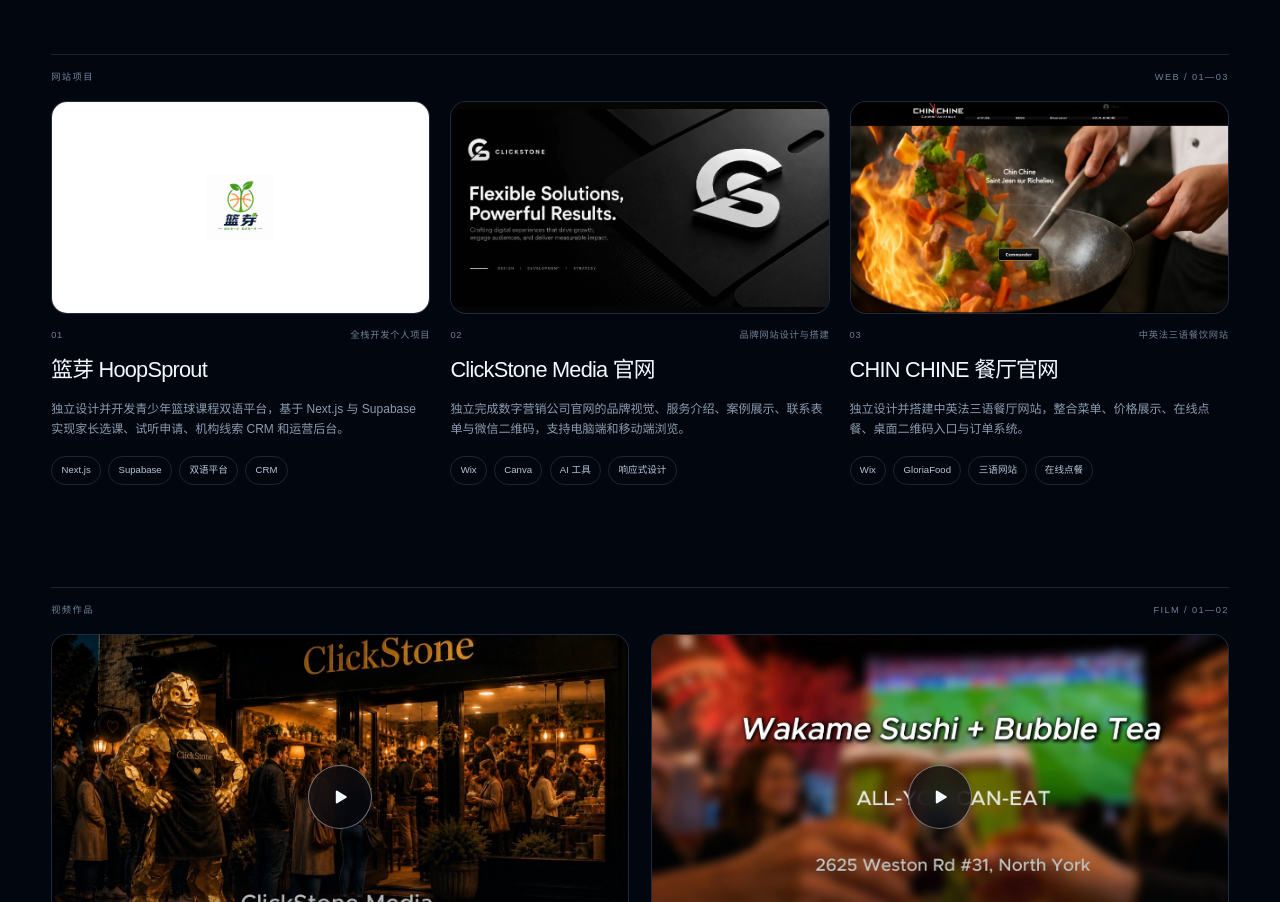
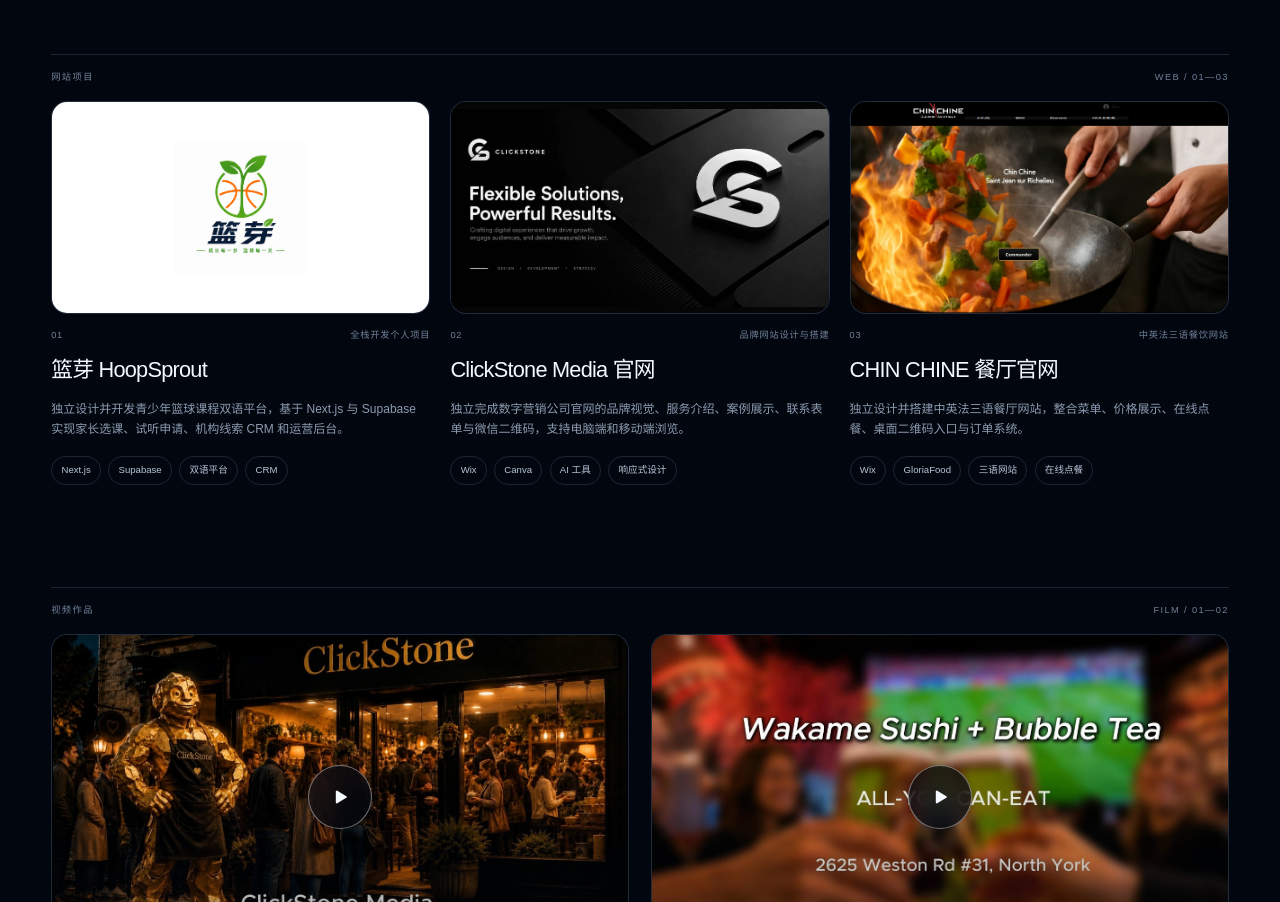
Before and after one commit to ryangong3/ryangong3.github.io, a Next.js app: page / in a window 1280 px wide. Shown: the part 990-1892 px from the top of the page. Built offline with nearby package versions, Linux system fonts and the light colour scheme.

Commit message:
Fix HoopSprout logo sizing

```diff
--- a/app/globals.css
+++ b/app/globals.css
@@ -934,7 +934,7 @@
 .project-card:nth-child(1) .project-image img {
   object-fit: contain;
   background: #fff;
-  padding: clamp(2.25rem, 7vw, 4.5rem);
+  padding: clamp(1.5rem, 3vw, 2.5rem);
 }
 
 .project-card:nth-child(2) .project-image img {
```
